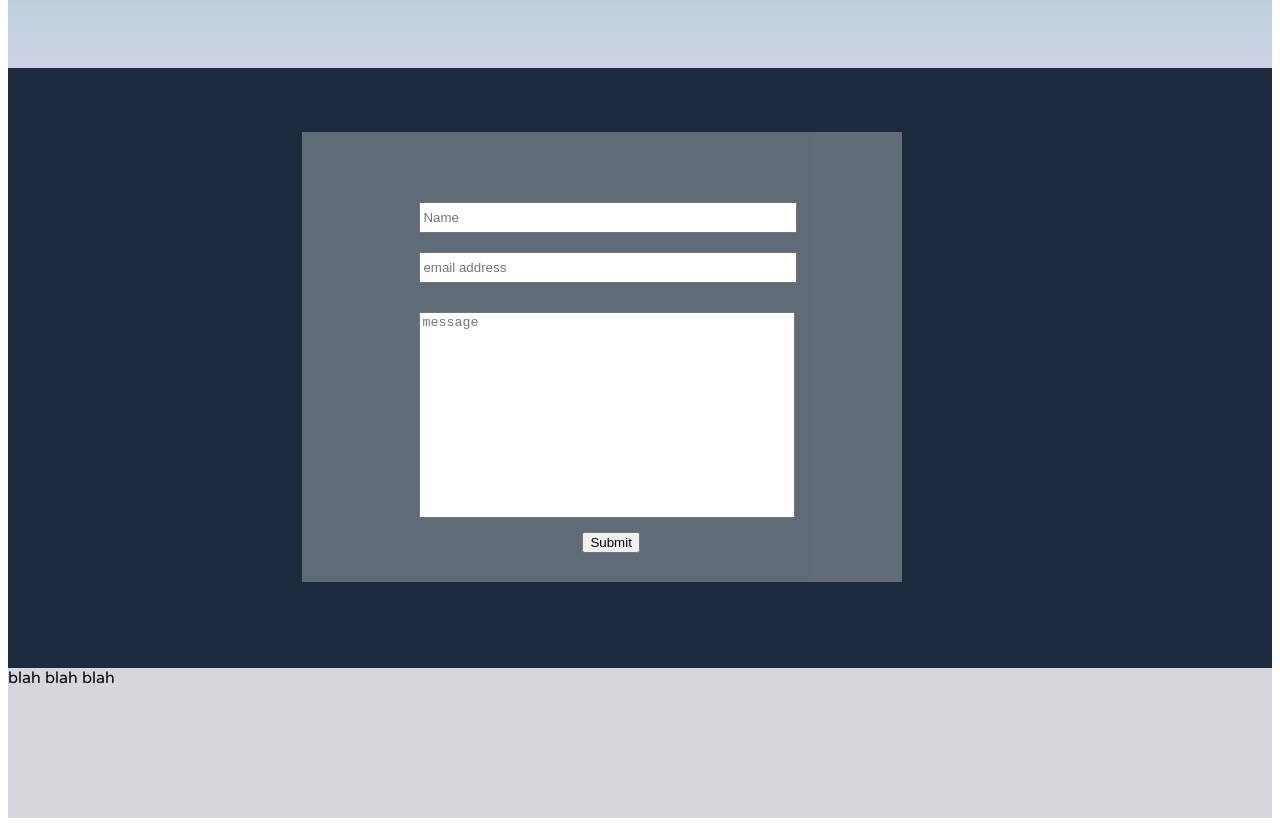
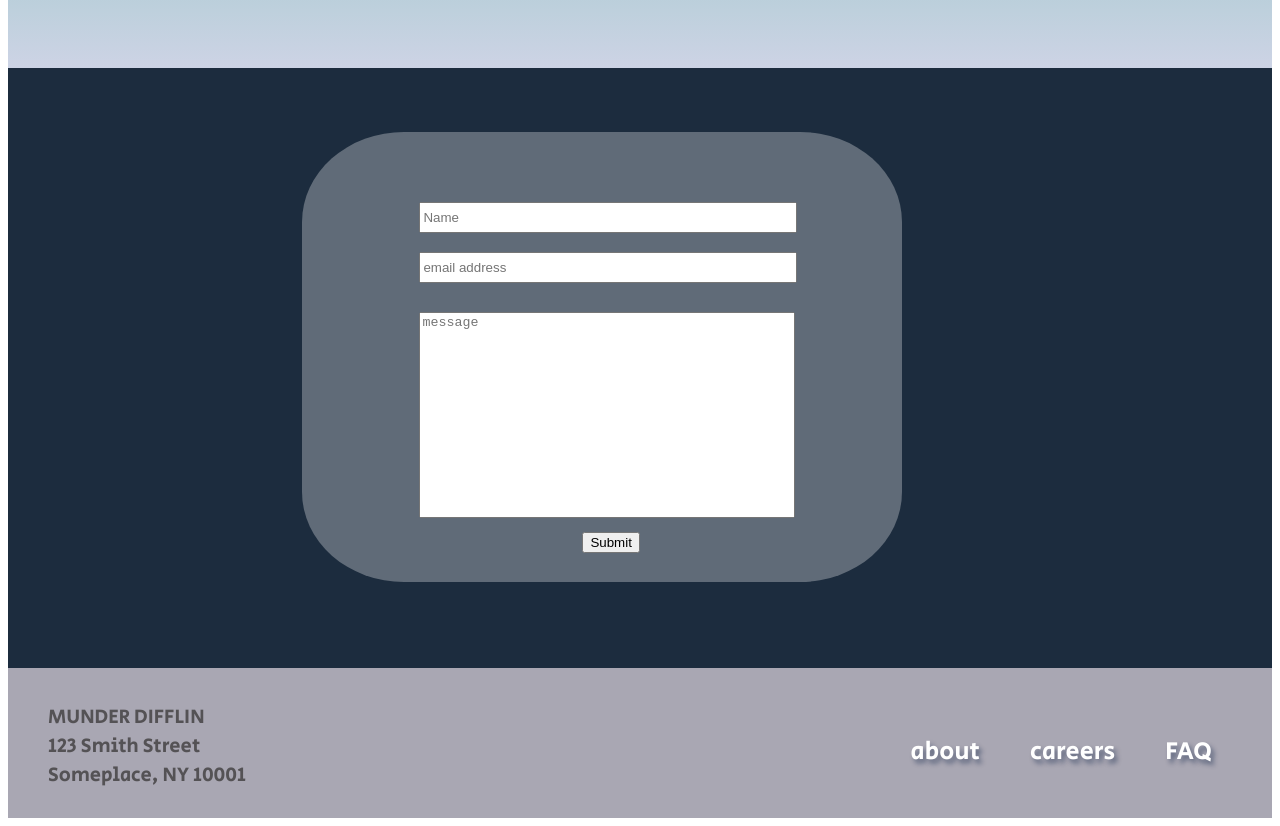
Before and after one commit to zeepc/munder-difflin-p1, a plain HTML site: page index.html in a window 1280 px wide. Shown: the part 1640-2466 px from the top of the page. Drawn offline with Linux system fonts and the light colour scheme.

Commit message:
finish mvp ready to launch

```diff
--- a/css/style.css
+++ b/css/style.css
@@ -1,6 +1,5 @@
-body{
+body {
 	font-family: 'Varela Round', sans-serif;
-
 }
 section{
 	height:850px;
@@ -8,13 +7,11 @@ section{
 h1 {
 	font-family: 'Secular One', sans-serif;
 }
-nav{
-}
 ul {
 	display:flex;
 	float:right;
 }
-li{
+li {
 	font-family: 'Secular One', sans-serif;
 	list-style-type:none;
 	display:flex;
@@ -25,32 +22,30 @@ li{
 	margin-top: 30px;
 	text-shadow: 3px 4px 5px #05193e7a;
 }
-
 li:hover {
 	transform: scale(1.1);
 }
 
-a{
+a {
 	text-decoration: none;
 	color:white;
 }
 footer{
 	position:flex;
 	height:150px;
-	background-color: #a9a7b375;
+	background-color: #a9a7b3;
 }
 input {
 	position:absolute;
 	margin-top:400px;
 	margin-left:280px;
 }
-
 .hide{
 	display: none;
 }
 
 /*paper plane*/
-.plane{
+.plane {
 	position: absolute;
 	margin: 500px 1000px;
 	animation: accross 1s  ease-in forwards;
@@ -58,29 +53,25 @@ input {
 
 
 /*MD Font "Logo" */
-.logo{
+.logo {
 	margin-right:410px;
 	margin-top:-15px;
 	font-size:33px;
 }
 /* sections background properties*/
-.home{
-
-	background-image: url(images/cloudpaper.jpeg);
-	/*
+.home {
 	background-image:
 	linear-gradient(
       #2c5977, #3fad97d6, #8897c16b);
-      */
 }
-.about{
+.about {
 	background-image:
     linear-gradient(
       #2c5977, #3fad97d6, #8897c16b);
     );
 }
 
-.contact{
+.contact {
 	background-color:#1c2c3e;
 	height:600px;
 }
@@ -92,8 +83,12 @@ input {
 	background-color: #ffffff4a;
 	height:450px;
 	width:700px;
-	animation: fade-in 4s forwards;
-	animation-delay: 3s;
+	border-top-left-radius: 17% 20%;
+	border-top-right-radius: 17% 20%;
+	border-bottom-left-radius: 17% 20%;
+	border-bottom-right-radius: 17% 20%;
+	/*animation: fade-in 4s forwards;
+	animation-delay: 5s;*/
 }
 .mainMessage h1 {
 	text-align:center;
@@ -102,39 +97,43 @@ input {
 	color: #edf4fb;
 	text-shadow: 2px 3px 5px #383b3cde;
 }
-.mainMessage p{
+.mainMessage p {
 	text-align:center;
 	margin-top: -50px;
 	color:aliceblue;
 	font-size: 30px;
 	text-shadow: 1px 3px 1px #383b3cde;
 }
-.aboutUs{
+.aboutUs {
 	text-align:justify;
 	float:right;
 	color: aliceblue;
 	margin:150px 50px 0px 650px;
 }
-.mySlides{
+.mySlides {
 	position:absolute;
 	margin:150px 30px;
 	box-shadow: 0px 10px 10px 2px rgba(0, 0, 0, 0.2)
 }
 
-.slides{
+.slides {
 	height:500px;
 	width:520px;
 }
 
-.messages{
+.messages {
 	position:absolute;
 	margin-top:5%;
 	margin-left:23%;
 	height:450px;
 	width: 600px;
 	background-color: rgba(255, 255, 255, 0.3);
+	border-top-left-radius: 17% 20%;
+	border-top-right-radius: 17% 20%;
+	border-bottom-left-radius: 17% 20%;
+	border-bottom-right-radius: 17% 20%;
 }
-.namefield{
+.namefield {
 	position:absolute;
 	width:370px;
 	height:25px;
@@ -142,7 +141,7 @@ input {
 	margin-left:117px;
 
 }
-.emailfield{
+.emailfield {
 	position:absolute;
 	height:25px;
 	width: 370px;
@@ -150,7 +149,25 @@ input {
 	margin-left:117px;
 }
 
-#msgBox{
+.address{
+	margin-left: 40px;
+	font-family: 'Secular One';
+	display: block;
+	text-align: left;
+	color: #3a3737c2;
+}
+
+.contactBlock {
+	position: absolute;
+	margin-top: 35px;
+	font-size: 20px;
+}
+.footLinks {
+	margin-right: 10px;
+	margin-top:35px;
+}
+
+#msgBox {
 	position:absolute;
 	height: 200px;
 	width:370px;
@@ -158,15 +175,6 @@ input {
 	margin-left:117px;
 	resize:none;
 }
-
-/*Social Media Icons*/
-#socOne{
-}
-#socTwo{
-}
-#socThree{
-}
-
 
 /* ANIMATIONS! */
 
@@ -177,7 +185,7 @@ input {
 	70%{ transform: translateX(-300px)translateY(-300px)}
 	100%{ transform: translateX(-815px)translateY(-480px)}
 }
-@keyframes fade-in {
+/*@keyframes fade-in {
 	0%{opacity:0;}
 	100%{opacity:1;}
-}
+}*/
--- a/index.html
+++ b/index.html
@@ -27,7 +27,7 @@
 			<img src="images/plane.png"></div>
 		<div class="mainMessage">
 			<h1>munder difflin</h1>
-			<p>paper solutions for businesses and individuals</p></div>
+			<p>Paper solutions for businesses and Individuals.</p></div>
 	</section>
 	<!-- about -->
 	<section class="about" id="sec2">
@@ -56,22 +56,29 @@
 			cillum dolore eu fugiat nulla pariatur. Excepteur sint occaecat cupidatat non
 			proident, sunt in culpa qui officia deserunt mollit anim id est laborum.</p></div>
 	</section>
-	<!-- contact -->
+			<!-- contact -->
 	<section class="contact" id="sec3">
 		<div class="messages">
 			<input  class= "namefield" type="text" name="fullname" placeholder="Name">
 			<input class="emailfield" type="text" name="email" placeholder="email address">
 			<textarea id="msgBox" placeholder="message"></textarea>
-			<input  class="sendbt" type="submit" name="submit">
+			<input  id="send" class="sendbt" type="submit" name="submit">
 		</div>
 	</section>
 	<footer>
-		<div>blah blah blah</div>
+		<div class="contactBlock">
+			<span class="address">MUNDER DIFFLIN</span>
+			<span class="address"> 123 Smith Street</span>
+			<span class="address">Someplace, NY 10001</span>
+		</div>
+		<div>
+			<ul class="footLinks">
+				<li><a href="#">about</a></li>
+				<li><a href="#">careers</a></li>
+				<li><a href="#">FAQ</a></li>
+			</ul>
+		</div>
 	</footer>
-
-	<script  src="js/main.js" type="text/javascript"></script>
-	<!-- <script  src="particlesjs-config.json"></script> -->
-
-	<!-- <script src="https://cdn.jsdelivr.net/npm/particles.js@2.0.0/particles.min.js"></script> -->
+		<script  src="js/main.js" type="text/javascript"></script>
 </body>
 </html>
```
Also changed, not shown: js/main.js (+0 -9 lines).
